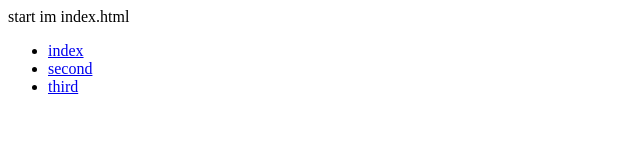
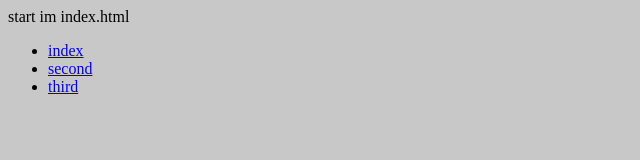
Before and after one commit to markYmarkgo/git_schulung, a plain HTML site: page index.html in a window 1280 px wide. Shown: the whole page, without its empty margins (0-640 px from the left). Drawn offline with Linux system fonts and the light colour scheme.

Commit message:
change background collor of the site

```diff
--- a/index.html
+++ b/index.html
@@ -9,7 +9,7 @@
 	<script src="folder/main.js"></script>
     <title>git Test</title>
 </head>
-<body>
+<body style="background-color: rgb(200,200,200">
 
 	<div class="check">
 		start im index.html
```
